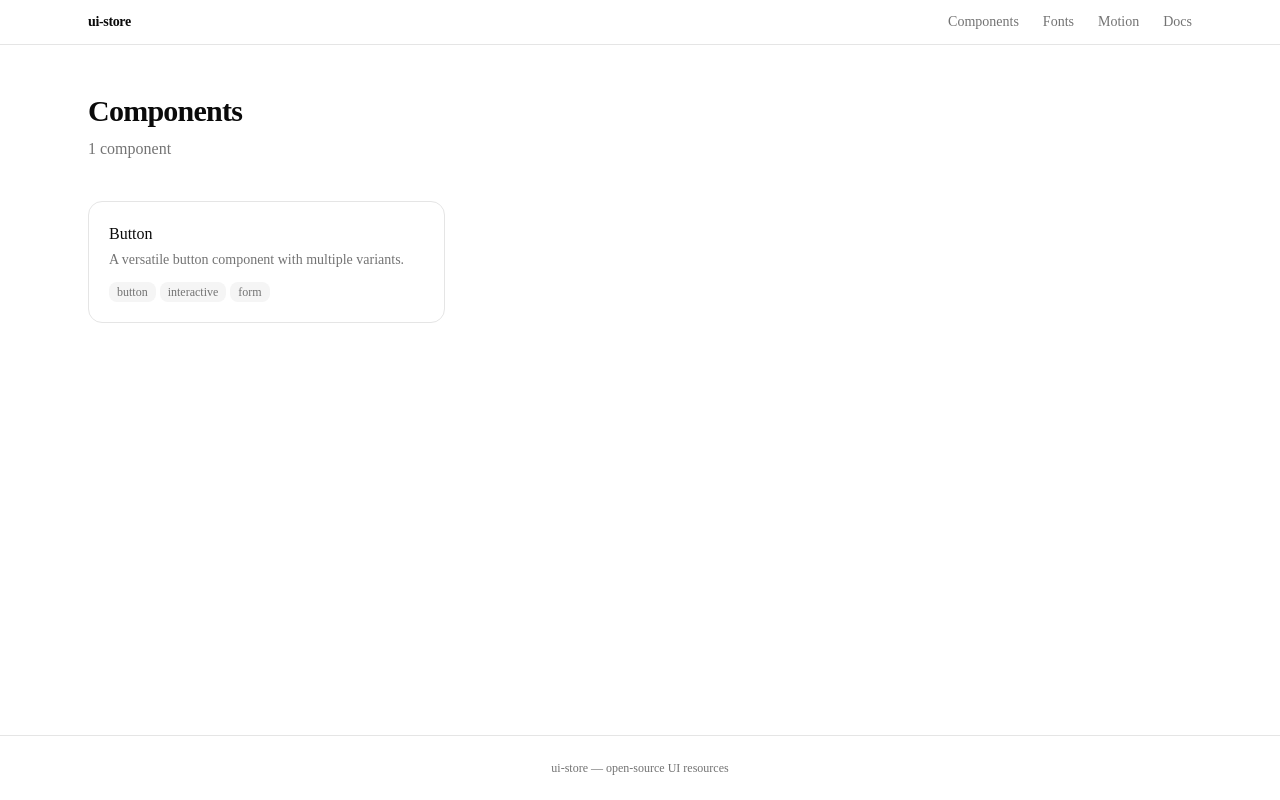
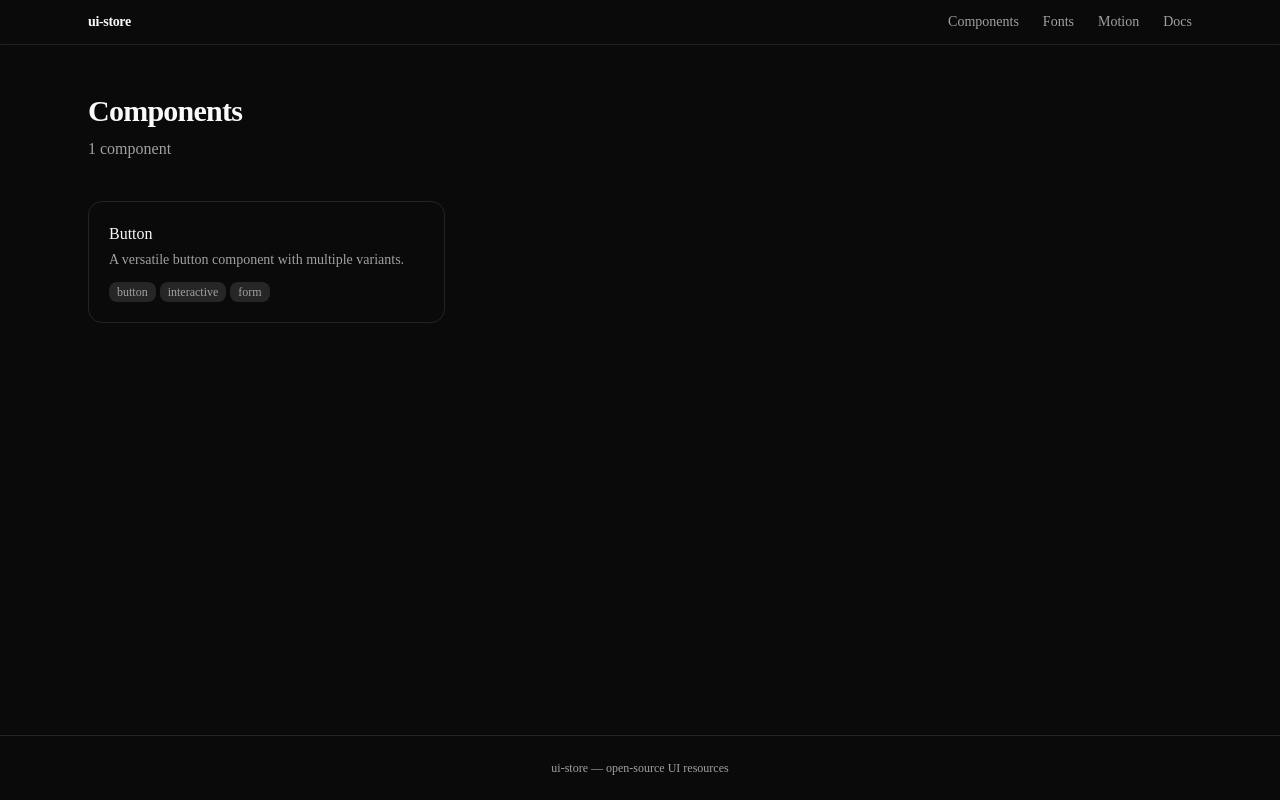
Before and after one commit to kophaiqui/ui-store, a Next.js app: page /components in a window 1280 px wide. Built offline with nearby package versions, Linux system fonts and the light colour scheme.

Commit message:
feat(ui): add dark/light mode with next-themes
- ThemeProvider wraps layout with defaultTheme dark + system detection
- ThemeToggle button: sun/moon icon, mounted guard prevents hydration flash
- suppressHydrationWarning on <html> required by next-themes

```diff
--- a/app/layout.tsx
+++ b/app/layout.tsx
@@ -1,6 +1,7 @@
 import type { Metadata } from "next";
 import { Geist, Geist_Mono } from "next/font/google";
 import "./globals.css";
+import { ThemeProvider } from "@/components/shared/ThemeProvider";
 import Header from "@/components/layout/Header";
 import Footer from "@/components/layout/Footer";
 
@@ -16,25 +17,24 @@ const geistMono = Geist_Mono({
 
 export const metadata: Metadata = {
   title: {
-    default: "UI Store",
-    template: "%s | UI Store",
+    default: "That One UI",
+    template: "%s — That One UI",
   },
   description:
-    "A curated collection of UI components, fonts, and motion examples. Copy, preview, and ship.",
+    "The UI library you keep coming back to. Beautiful designs, motion-ready, copy-paste.",
 };
 
 export default function RootLayout({
   children,
 }: Readonly<{ children: React.ReactNode }>) {
   return (
-    <html
-      lang="en"
-      className={`${geistSans.variable} ${geistMono.variable} h-full antialiased`}
-    >
-      <body className="min-h-full flex flex-col bg-background text-foreground">
-        <Header />
-        <main className="flex-1">{children}</main>
-        <Footer />
+    <html lang="en" className={`${geistSans.variable} ${geistMono.variable}`} suppressHydrationWarning>
+      <body className="min-h-screen flex flex-col bg-background text-foreground antialiased">
+        <ThemeProvider>
+          <Header />
+          <main className="flex-1">{children}</main>
+          <Footer />
+        </ThemeProvider>
       </body>
     </html>
   );
--- /dev/null
+++ b/components/shared/ThemeProvider.tsx
@@ -0,0 +1,16 @@
+"use client";
+
+import { ThemeProvider as NextThemesProvider } from "next-themes";
+
+export function ThemeProvider({ children }: { children: React.ReactNode }) {
+  return (
+    <NextThemesProvider
+      attribute="class"
+      defaultTheme="dark"
+      enableSystem
+      disableTransitionOnChange
+    >
+      {children}
+    </NextThemesProvider>
+  );
+}
--- /dev/null
+++ b/components/shared/ThemeToggle.tsx
@@ -0,0 +1,30 @@
+"use client";
+
+import { useTheme } from "next-themes";
+import { useEffect, useState } from "react";
+
+export function ThemeToggle() {
+  const { theme, setTheme } = useTheme();
+  const [mounted, setMounted] = useState(false);
+  useEffect(() => setMounted(true), []);
+  if (!mounted) return <div className="h-8 w-8" />;
+
+  return (
+    <button
+      onClick={() => setTheme(theme === "dark" ? "light" : "dark")}
+      aria-label="Toggle theme"
+      className="flex h-8 w-8 items-center justify-center rounded-md text-muted-foreground transition-colors hover:bg-muted hover:text-foreground"
+    >
+      {theme === "dark" ? (
+        <svg width="16" height="16" fill="none" stroke="currentColor" strokeWidth="2" viewBox="0 0 24 24">
+          <circle cx="12" cy="12" r="5" />
+          <path d="M12 1v2M12 21v2M4.22 4.22l1.42 1.42M18.36 18.36l1.42 1.42M1 12h2M21 12h2M4.22 19.78l1.42-1.42M18.36 5.64l1.42-1.42" />
+        </svg>
+      ) : (
+        <svg width="16" height="16" fill="none" stroke="currentColor" strokeWidth="2" viewBox="0 0 24 24">
+          <path d="M21 12.79A9 9 0 1 1 11.21 3 7 7 0 0 0 21 12.79z" />
+        </svg>
+      )}
+    </button>
+  );
+}
--- a/package.json
+++ b/package.json
@@ -19,6 +19,7 @@
     "lucide-react": "^1.18.0",
     "motion": "^12.40.0",
     "next": "16.2.9",
+    "next-themes": "^0.4.6",
     "react": "19.2.4",
     "react-dom": "19.2.4",
     "rehype-highlight": "^7.0.2",
```
Also changed, not shown: 1 other file (tests, documents, lock files or other folders).
